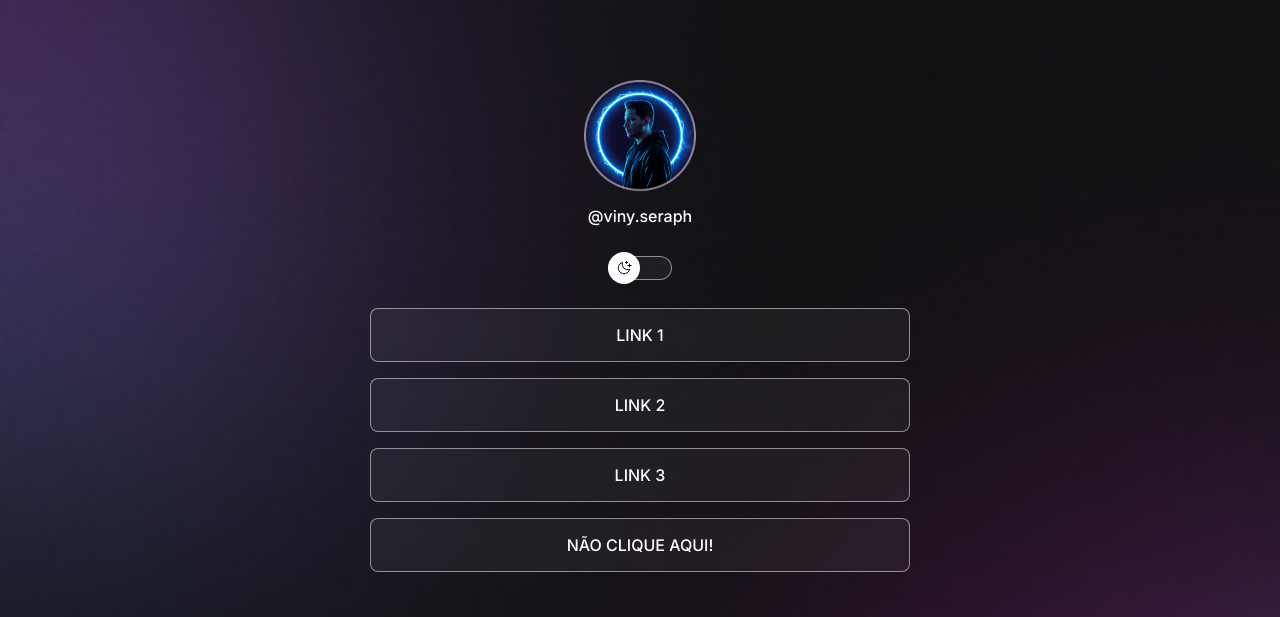
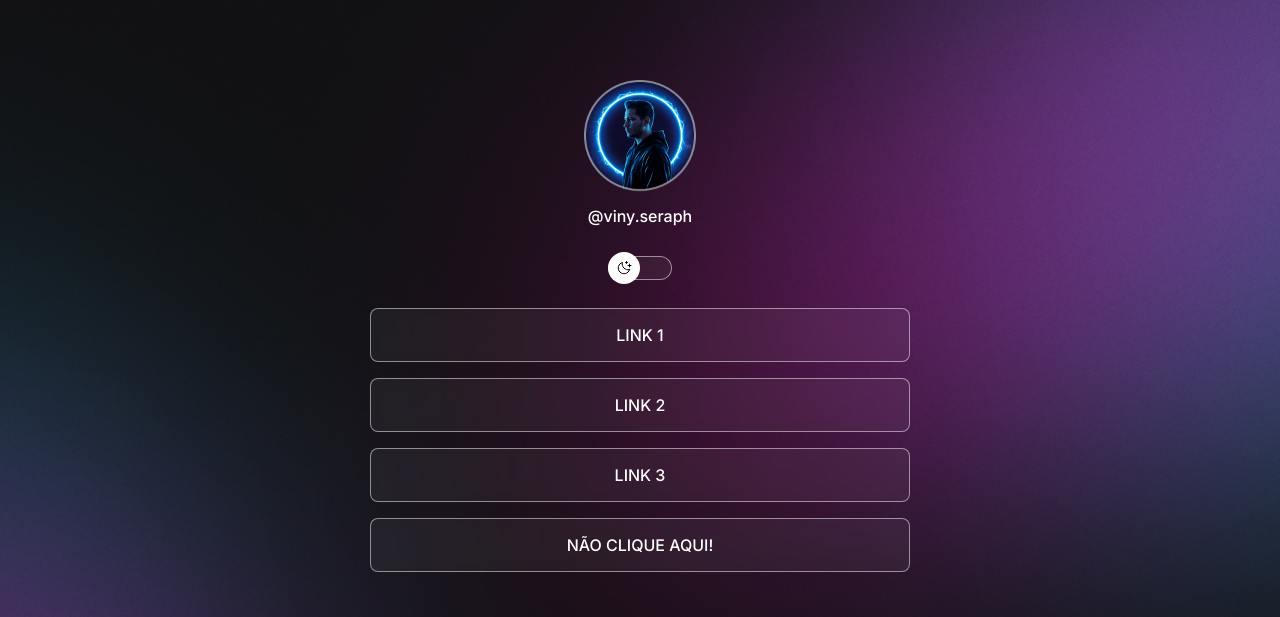
Before and after one commit to Viny-H/Seraph-Project-1, a plain HTML site: page index.html in a window 1280 px wide. Shown: the top 617 px of the page. Drawn offline with nearby package versions, Linux system fonts and the light colour scheme.

Commit message:
chance background based on media queriers

```diff
--- a/style.css
+++ b/style.css
@@ -26,6 +26,7 @@
 
 body {
   background: var(--bg-url) no-repeat top center/cover;
+  height: 100vh;
 }
 
 body * {
@@ -161,6 +162,17 @@ footer {
   font-size: 14px;
 }
 
+/* midia queries */
+@media (min-width: 768px) {
+  :root {
+    --bg-url: url(./assets/bg-desktop.jpg);
+  }
+
+  .light {
+    --bg-url: url(./assets/bg-desktop-light.jpg);
+  }
+}
+
 /* PRA DEIXAR O SITE ATIVO/PUBLICO, TEM QUE DEIXAR O VS CODE ABERTO, ABRIR A PÁGINA PELO "LIVE SERVER", E NO "CMD" DO PC, DIGITAR "ngrok http 5500". ASSIM, QUALQUER UM QUE ABRIR O LINK:"https://oversold-overfeed-shirt.ngrok-free.dev/" CONSGEGUIRÁ ACESSAR O SITE. */
 
 /*OU PARA ACESSAR O SITE LOCALMENTE, BASTA ABRIR O LINK: "http://192.168.101.9:5500/index.html", QUE É O NOSSO IP LOCAL. */
```
